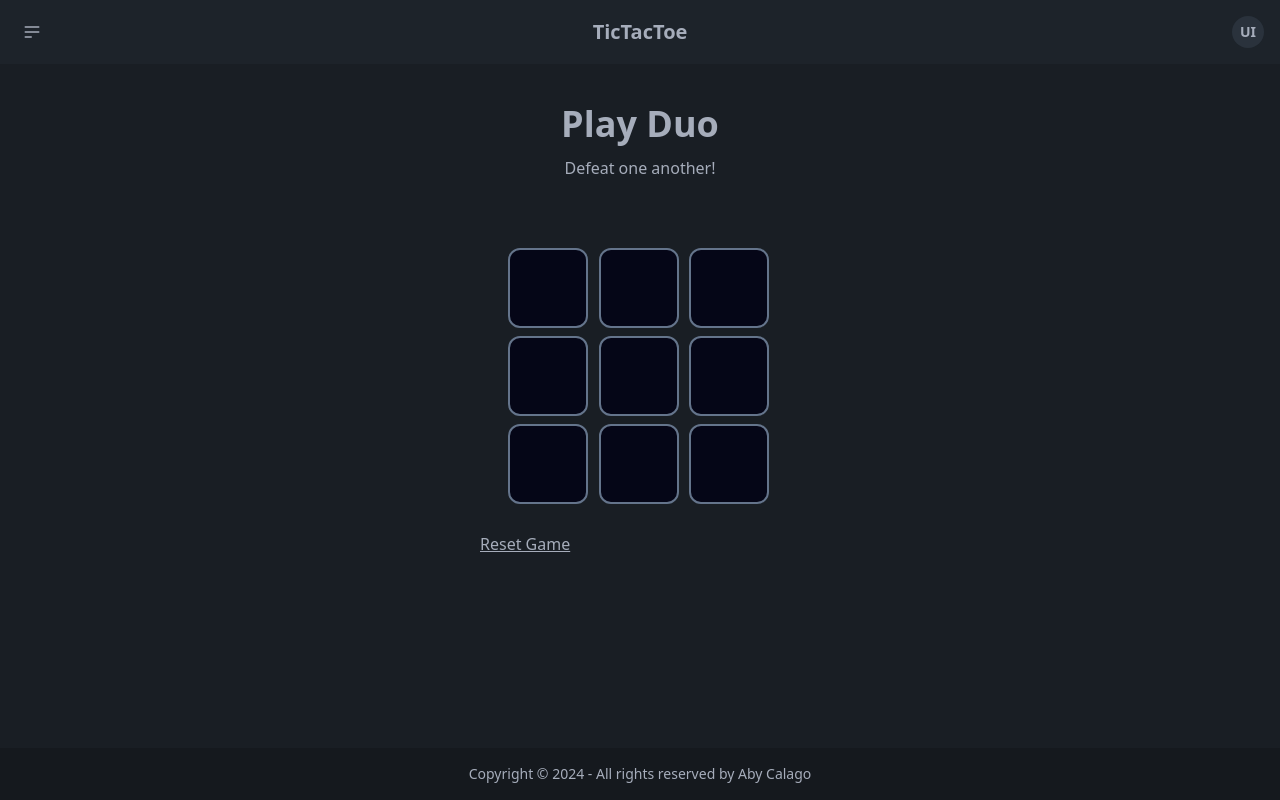
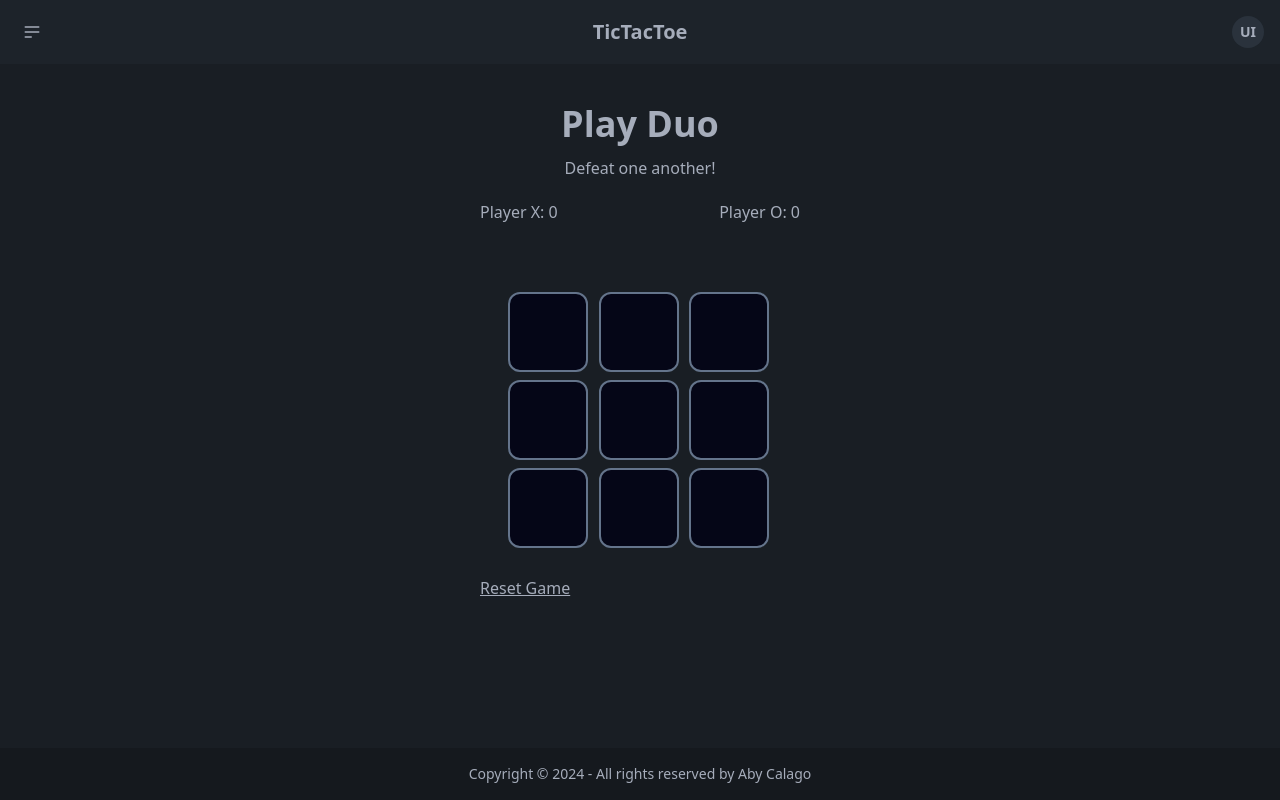
Before and after one commit to IRDunno/TicTacToe, a React (Vite) app: page /play-duo in a window 1280 px wide. Built offline with nearby package versions, Linux system fonts and the light colour scheme.

Commit message:
feature: add score display

```diff
--- a/src/components/PlayDuo.jsx
+++ b/src/components/PlayDuo.jsx
@@ -1,5 +1,6 @@
 import React, { useEffect, useState } from "react";
 import YouWinModal from "./YouWinModal";
+import ScoreDisplay from "./ScoreDisplay";
 
 const PlayDuoPage = () => {
   const [currentPlayer, setCurrentPlayer] = useState("X");
@@ -69,6 +70,8 @@ const PlayDuoPage = () => {
         <h1 className="text-4xl font-bold">Play Duo</h1>
         <p>Defeat one another!</p>
       </header>
+
+      <ScoreDisplay score={score} />
       <div className="mt-10 grid grid-cols-3 gap-2 mx-auto p-7 text-center border-slate-500 max-w-xs">
         {grid.map((cell, index) => (
           <div
--- /dev/null
+++ b/src/components/ScoreDisplay.jsx
@@ -0,0 +1,12 @@
+import React from "react";
+
+const ScoreDisplay = (score) => {
+  return (
+    <div className="max-w-xs mx-auto mt-5 grid grid-cols-2">
+      <p className="text-left">Player X: {score.score.X}</p>
+      <p className="text-right">Player O: {score.score.O}</p>
+    </div>
+  );
+};
+
+export default ScoreDisplay;
```
